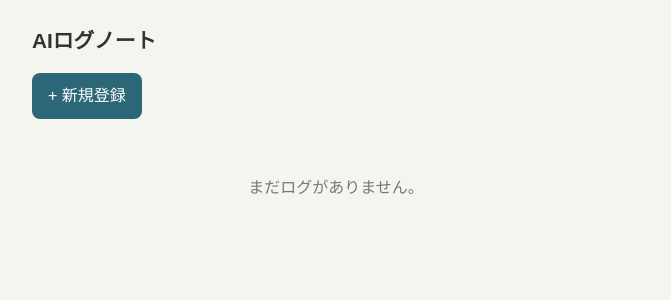
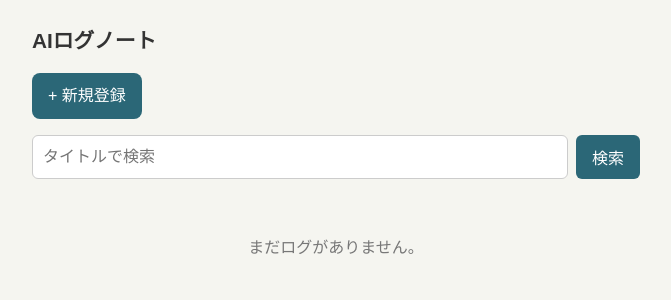
Before and after one commit to tesla0319/ai-work-log, a FastAPI app: page / in a window 1280 px wide. Shown: the top 300 px of the page, without its empty margins (304-975 px from the left). Run offline with FastAPI, Linux system fonts and the light colour scheme; data that the repository does not hold is empty.

Commit message:
Add title search form

```diff
--- a/app/main.py
+++ b/app/main.py
@@ -160,18 +160,23 @@ def format_validation_errors(exc: ValidationError) -> list[str]:
     return messages
 
 @app.get("/", response_class=HTMLResponse)
-def list_page(request: Request, db: Session = Depends(get_db)):
+def list_page(request: Request, title: str | None = None, db: Session = Depends(get_db)):
     """一覧画面。APIと同じ fetch_logs() を使う(二重実装の防止)。
+
+    title クエリパラメータがあればタイトル部分一致で絞り込む
+    (API GET /api/logs?title=xxx と同じ挙動)。
+    未指定・空文字の場合は全件表示。
 
     Jinja2の自動エスケープが有効なため、title等にHTMLタグが
     含まれていてもそのまま文字として表示される(XSS対策)。
     テンプレート内で safe フィルタは使用禁止。
     """
-    logs = fetch_logs(db)
+    logs = fetch_logs(db, title)
     return templates.TemplateResponse(
         request=request,
         name="list.html",
-        context={"logs": logs},
+        # title は検索フォームへの再表示用(検索語をフォームに残す)
+        context={"logs": logs, "title": title or ""},
     )
 
 
--- a/app/templates/list.html
+++ b/app/templates/list.html
@@ -75,11 +75,40 @@
       margin-bottom: 16px;
       text-decoration: none;
     }
+    /* 検索フォーム: 入力欄とボタンを横並びにする(スマホ前提の1行構成) */
+    .search {
+      display: flex;
+      gap: 8px;
+      margin-bottom: 16px;
+    }
+    .search input {
+      flex: 1;
+      padding: 10px;
+      border: 1px solid #ccc;
+      border-radius: 6px;
+      font-size: 1rem;
+    }
+    .search button {
+      padding: 10px 16px;
+      background: #2b6777;
+      color: #fff;
+      border: none;
+      border-radius: 6px;
+      font-size: 1rem;
+      cursor: pointer;
+    }
   </style>
 </head>
 <body>
   <h1>AIログノート</h1>
   <a class="new-link" href="/logs/new">+ 新規登録</a>
+
+  <!-- JavaScript不使用: GET送信で /?title=xxx に遷移して検索する。
+       絞り込みはサーバ側(fetch_logs)がAPIと共通の処理で行う -->
+  <form class="search" method="get" action="/">
+    <input type="text" name="title" value="{{ title }}" placeholder="タイトルで検索">
+    <button type="submit">検索</button>
+  </form>
 
   {% if logs %}
     {% for log in logs %}
@@ -95,6 +124,9 @@
         <div class="meta">{{ log.created_at | jst }}</div>
       </div>
     {% endfor %}
+  {% elif title %}
+    {# 検索して0件の場合は、未登録時とメッセージを分ける #}
+    <p class="empty">該当するログがありません。</p>
   {% else %}
     <p class="empty">まだログがありません。</p>
   {% endif %}
```
Also changed, not shown: tests/test_logs.py (+49 -0 lines), README.md.
